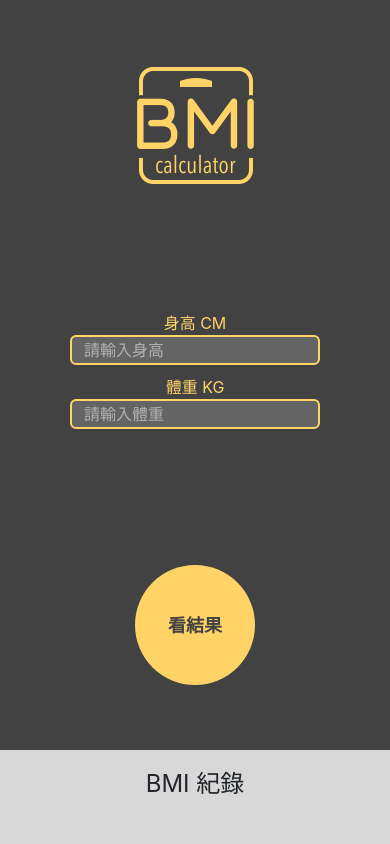
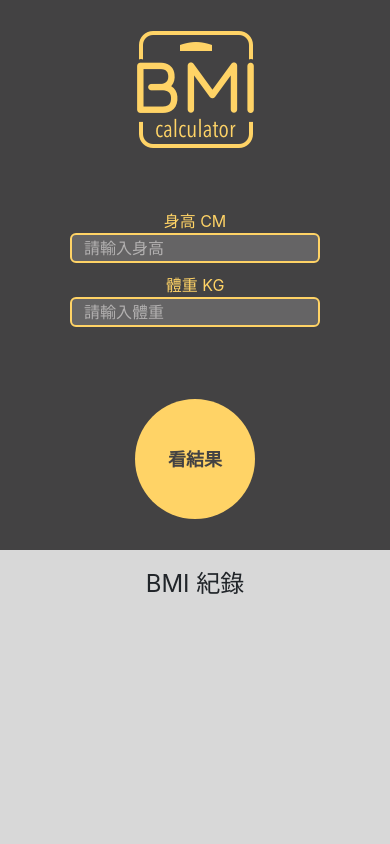
Before and after one commit to luckycreate/BMI-Calculation-Web, a plain HTML site: page index.html in a window 390 px wide. Shown: the top 844 px of the page. Drawn offline with nearby package versions, Linux system fonts and the light colour scheme.

Commit message:
RWD Improve

```diff
--- a/CSS/myCSS.css
+++ b/CSS/myCSS.css
@@ -17,14 +17,9 @@ body{
     background-color: rgb(216, 216, 216);
 }
 
-.box{
-    display: table;
-}
 
 .box2{
-    height: 250px;
     text-align: center;
-    display: table-cell;
     vertical-align:middle;
     position:relative;
 }
@@ -32,6 +27,25 @@ body{
 .box3{
     text-align: center;
 }
+
+.boxHight{
+    height: 250px;
+}
+
+@media(max-width:768px){
+    .boxHight{
+        height: 350px;
+    }
+}
+
+@media(max-width:600px){
+    .boxHight{
+        height: 550px;
+    }
+}
+
+
+
 
 .text-one{
     color: #FFD366;
--- a/index.html
+++ b/index.html
@@ -12,13 +12,13 @@
 <body class="bg-Color">
 
   <div class="container-fluid header">
-    <div class="row justify-content-center">
-      <div class="col-3 box">
+    <div class="row justify-content-center boxHight align-items-center">
+      <div class="col-sm-3">
         <div class="box2">
             <img src="picture\BMICLogo.png" alt="">
         </div>
       </div>
-      <div class="col-3 box">
+      <div class="col-sm-3">
         <div class="box2">
           <div class="box3">
             <span class="text-one">身高 CM</span>
@@ -34,7 +34,7 @@
           </div>
         </div>
       </div>
-      <div class="col-3 box">
+      <div class="col-md-3">
         <div class="box2">
           <button id="BMIbtn">看結果</button>
         </div>
```
